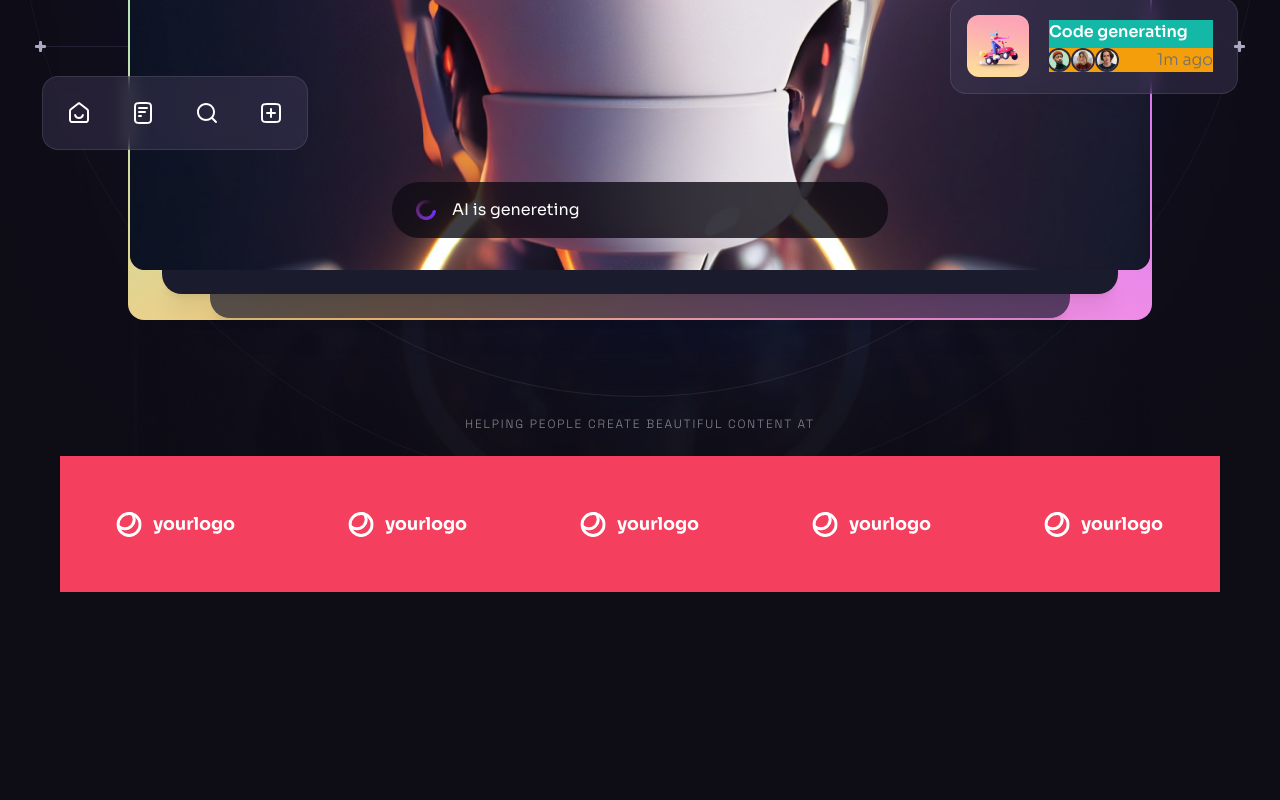
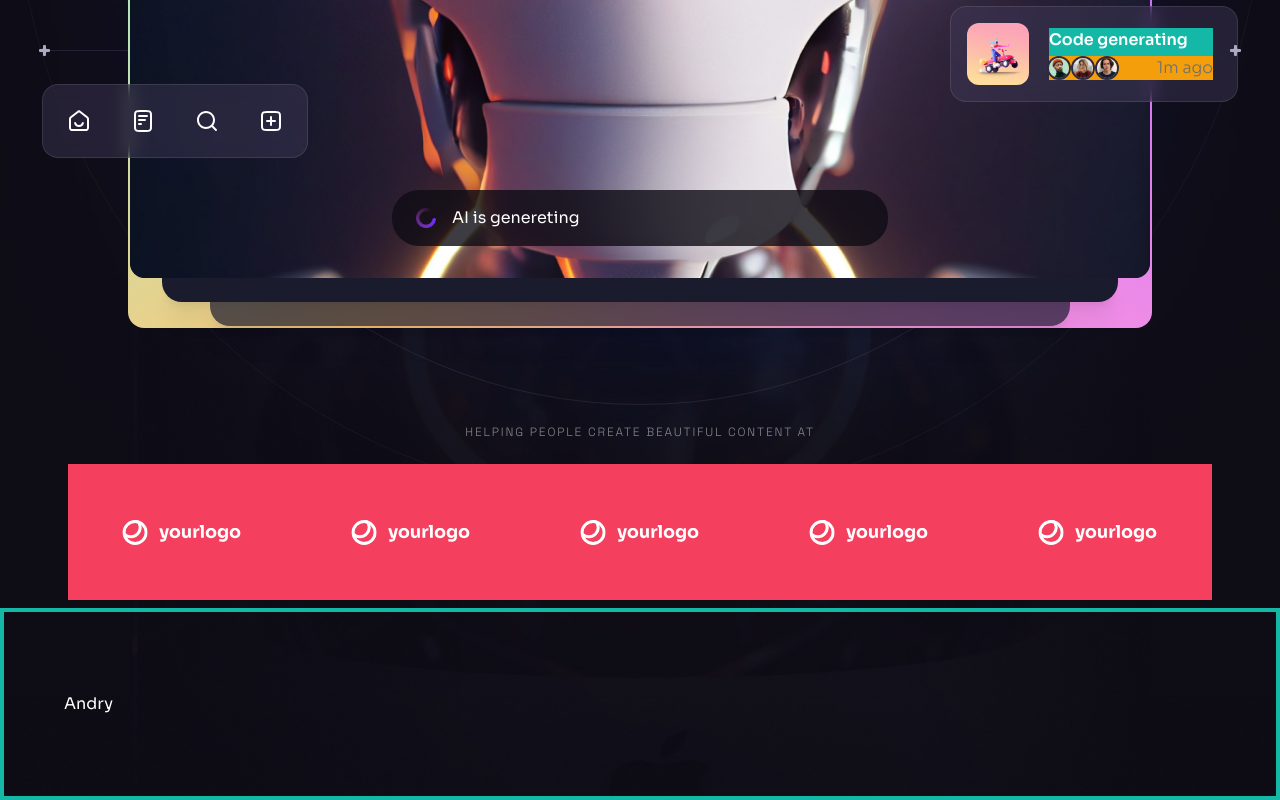
Before and after one commit to andryariadi/brainwave, a React (Vite) app: page / in a window 1280 px wide. Shown: the part 838-1638 px from the top of the page. Before the commit the page ends 1430 px from the top, so only its background shows below. Built offline with nearby package versions, Linux system fonts and the light colour scheme.

Commit message:
add benefits section

```diff
--- a/src/App.jsx
+++ b/src/App.jsx
@@ -1,4 +1,5 @@
 import ButtonGradient from "./assets/svg/ButtonGradient";
+import Benefits from "./components/Benefits";
 import Header from "./components/Header";
 import Hero from "./components/Hero";
 
@@ -8,6 +9,7 @@ const App = () => {
       <div className="pt-[4.75rem] lg:pt-[5.25rem] overflow-hidden">
         <Header />
         <Hero />
+        <Benefits />
       </div>
 
       <ButtonGradient />
--- /dev/null
+++ b/src/components/Benefits.jsx
@@ -0,0 +1,11 @@
+import Section from "./Section";
+
+const Benefits = () => {
+  return (
+    <Section id="#features" className="border-4 border-teal-500">
+      <div className="container relative z-2">Andry</div>
+    </Section>
+  );
+};
+
+export default Benefits;
--- a/src/components/Hero.jsx
+++ b/src/components/Hero.jsx
@@ -13,8 +13,8 @@ const Hero = () => {
   const parallaxRef = useRef(null);
 
   return (
-    <Section id="#hero" className="pt-[12rem] -mt-[5.25rem]" crosses crossesOffset="lg:translate-y-[5.25rem]" customPaddings>
-      <div className="bg-teal-500 container relative" ref={parallaxRef}>
+    <Section id="#hero" className="pt-[12rem] -mt-[5.25rem] border-4 border-red-700" crosses crossesOffset="lg:translate-y-[5.25rem]" customPaddings>
+      <div className="bg-teal-500 container relative border-4 border-green-700" ref={parallaxRef}>
         <div className="bg-sky-500 relative z-1 max-w-[62rem] mx-auto text-center mb-[4rem] md:mb-20 lg:mb-[6rem]">
           <h1 className="h1 mb-6">
             Explore the Possibilities of&nbsp;AI&nbsp;Chatting with{" "}
```
